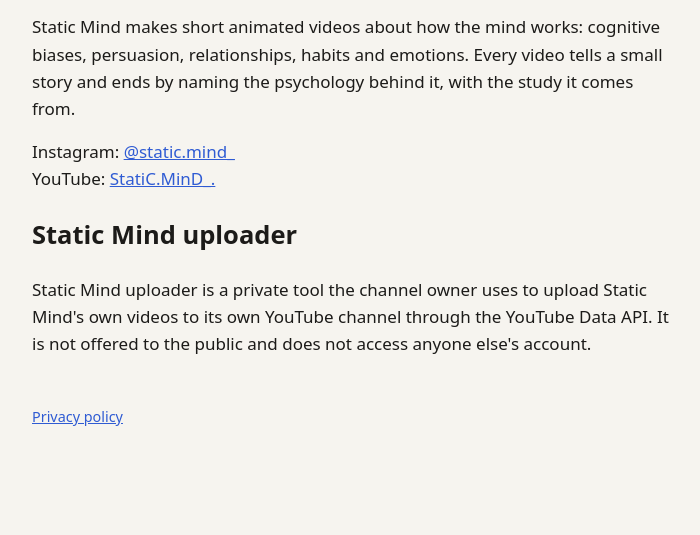
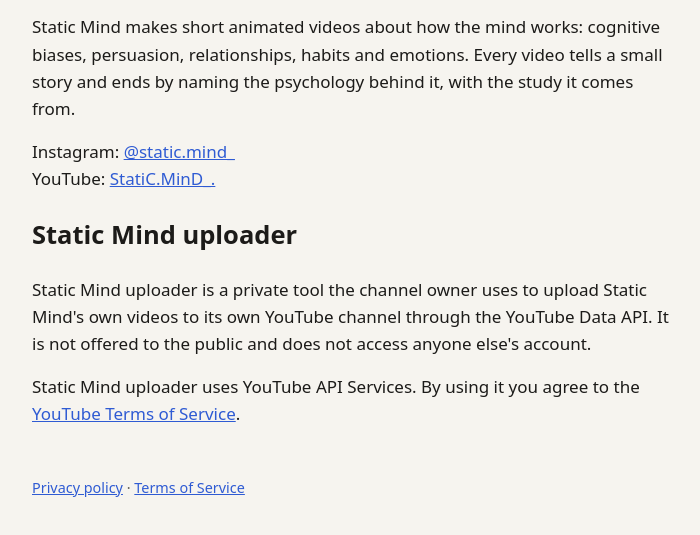
Before and after one commit to zxliytibe221-maker/zxliytibe221-maker.github.io, a plain HTML site: page index.html in a window 1280 px wide. Shown: the part 145-680 px from the top of the page, without its empty margins (288-988 px from the left). Drawn offline with Linux system fonts and the light colour scheme.

Commit message:
Update index.html

```diff
--- a/index.html
+++ b/index.html
@@ -28,8 +28,9 @@
   </p>
   <h2>Static Mind uploader</h2>
   <p>Static Mind uploader is a private tool the channel owner uses to upload Static Mind's own videos to its own YouTube channel through the YouTube Data API. It is not offered to the public and does not access anyone else's account.</p>
+  <p>Static Mind uploader uses YouTube API Services. By using it you agree to the <a href="https://www.youtube.com/t/terms">YouTube Terms of Service</a>.</p>
   <footer>
-    <a href="privacy.html">Privacy policy</a>
+    <a href="privacy.html">Privacy policy</a> · <a href="terms.html">Terms of Service</a>
   </footer>
 </main>
 </body>
```
